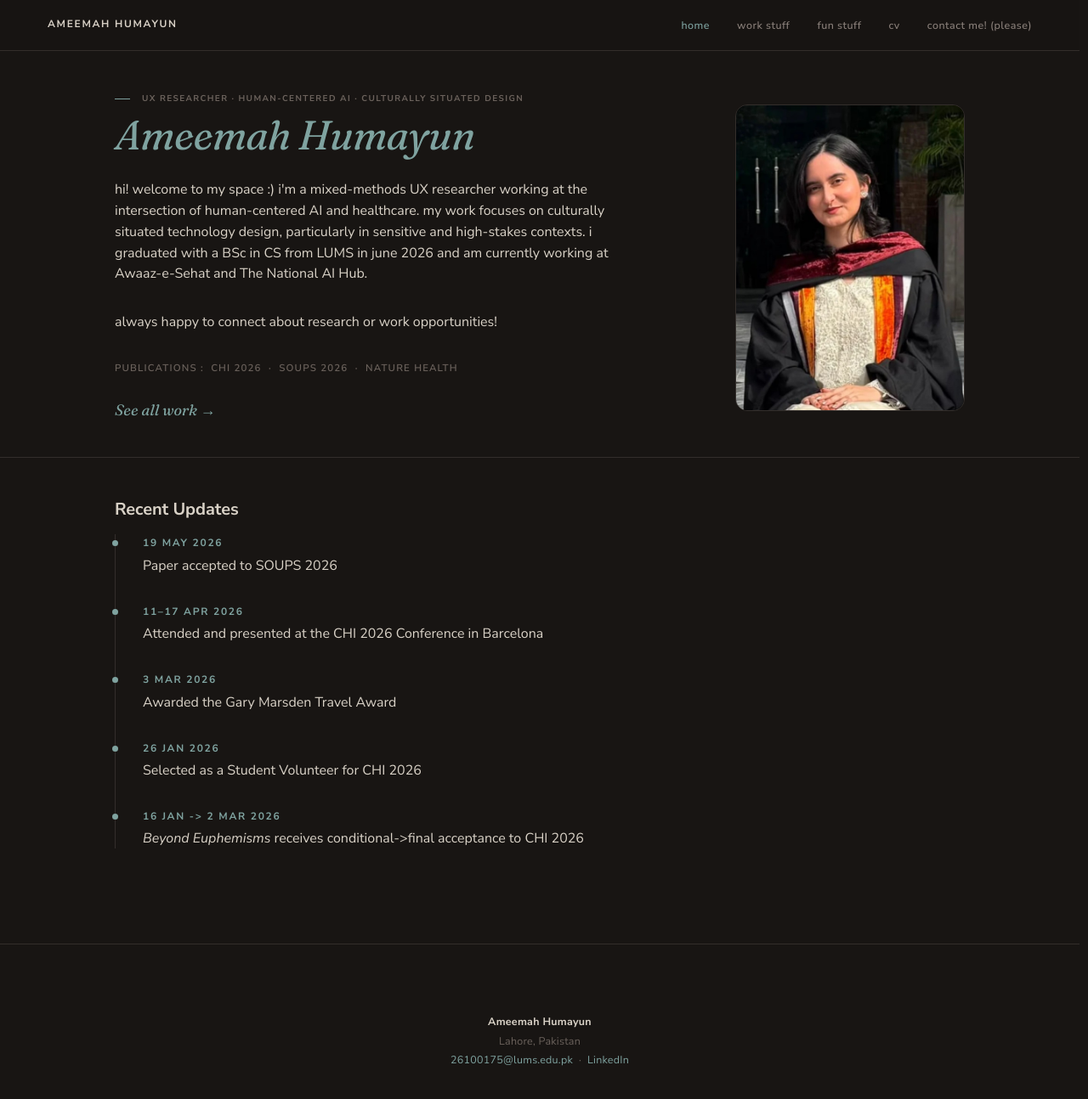
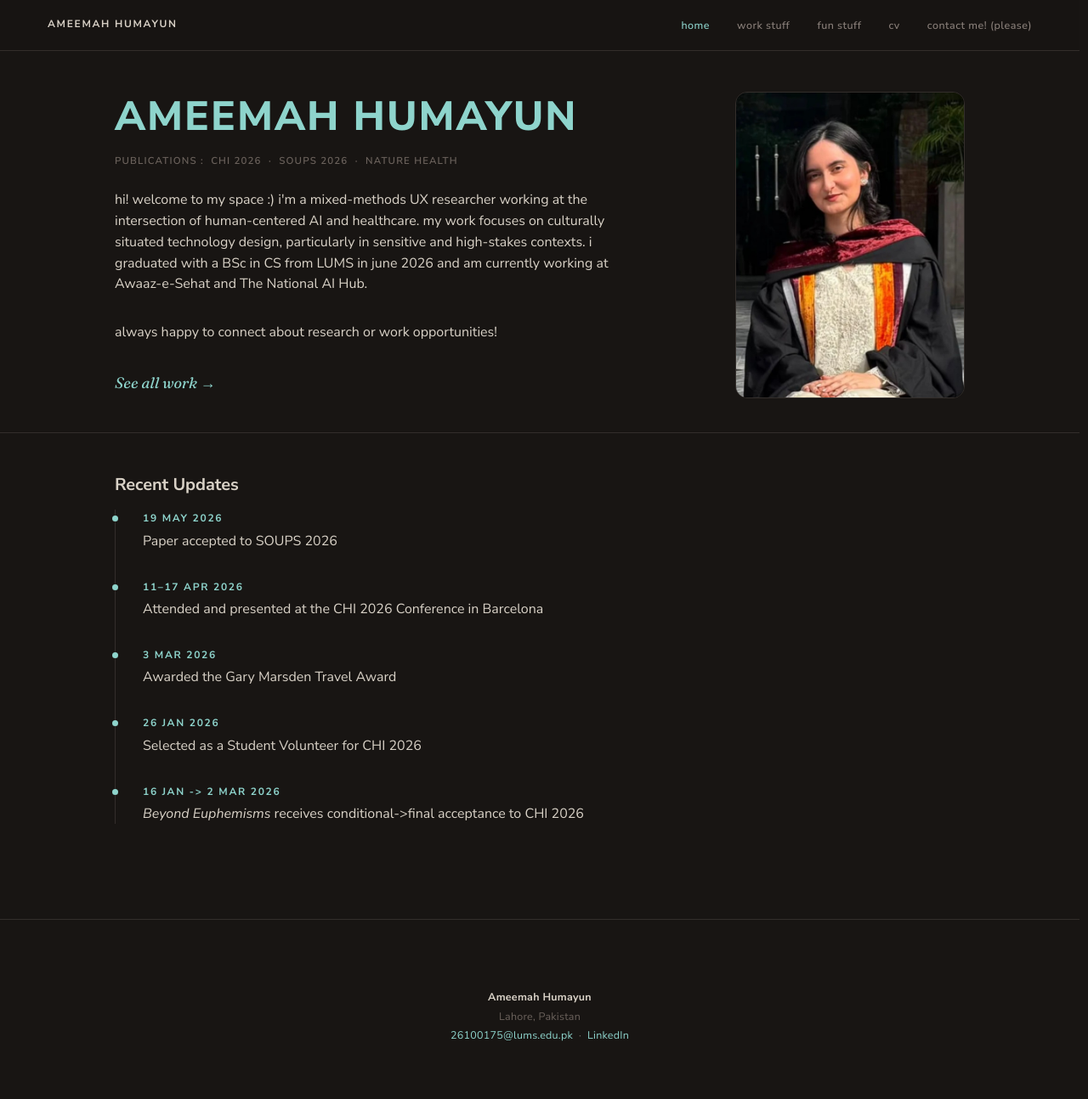
Before and after one commit to ameemahumayun/ameemahumayun.github.io, a Jekyll site: the page built from index.html, in a window 1280 px wide and 1308 px high. Shown: the top 1294 px of the window at 85% size. Built offline with Jekyll 4.4.1, drawn with Linux system fonts in a browser that asks for light colours.

Commit message:
Redesign homepage hero name and reorder publications
- Brighten the site's teal accent variable
- Swap the italicized serif name for bold, uppercase Nunito Sans, echoing the nav wordmark
- Remove the "UX Researcher..." eyebrow line
- Move the Publications line up, right after the name

Co-Authored-By: Claude Sonnet 5 <noreply@anthropic.com>
Claude-Session: https://claude.ai/code/session_01RCzM7zTsD8mFw1QLJ4sgHP

```diff
--- a/assets/css/base.css
+++ b/assets/css/base.css
@@ -87,6 +87,16 @@ a { transition: color var(--duration) var(--ease); }
   letter-spacing: 0.005em;
 }
 
+/* Hero name mark. Echoes .nav__home (Nunito Sans, uppercase, bold) at
+   hero scale, distinguished by the accent color and a touch of tracking. */
+.hero-name {
+  font-family: var(--font-body);
+  text-transform: uppercase;
+  font-weight: var(--weight-black);
+  color: var(--color-accent);
+  letter-spacing: var(--tracking-wide);
+}
+
 
 /* ----- TEXT HELPERS ------------------------------------------------------ */
 .lead {
--- a/assets/css/tokens.css
+++ b/assets/css/tokens.css
@@ -32,8 +32,8 @@
   --color-border-soft:  #2a2624;  /* faint dividers */
   --color-rule:         #3a3431;  /* tag borders, tracks */
 
-  --color-accent:       #7fa3a0;
---color-accent-deep:  #5f807d;
+  --color-accent:       #8ed4cc;
+  --color-accent-deep:  #6ea59f;
 
   --color-selection-bg: var(--color-accent);
   --color-selection-fg: var(--color-bg);
--- a/index.html
+++ b/index.html
@@ -9,16 +9,15 @@ description: Mixed-methods UX researcher working on human-centered AI for health
 <header class="hero hero--profile">
   <div class="hero__inner">
     <div class="hero__text">
-<div class="eyebrow eyebrow-rule" style="color:var(--color-text-mute);">UX Researcher · Human-Centered AI · Culturally Situated Design</div>
-      <h1 style="margin-top:0.5rem;margin-bottom:1.5rem;"><span class="serif">Ameemah Humayun</span></h1>
-      <p class="lead" style="max-width:600px;font-size:var(--text-base);">hi! welcome to my space :) i'm a mixed-methods UX researcher working at the intersection of human-centered AI and healthcare. my work focuses on culturally situated technology design, particularly in sensitive and high-stakes contexts. i graduated with a BSc in CS from LUMS in june 2026 and am currently working at Awaaz-e-Sehat and The National AI Hub.</p>
-      <p class="lead" style="max-width:600px;font-size:var(--text-base);">always happy to connect about research or work opportunities!</p>
-<p class="eyebrow" style="margin-top:1.5rem;color:var(--color-text-mute);font-weight:600;letter-spacing:0.1em;">
+      <h1 style="margin-top:0;margin-bottom:1rem;"><span class="hero-name">Ameemah Humayun</span></h1>
+      <p class="eyebrow" style="margin-bottom:1.5rem;color:var(--color-text-mute);font-weight:600;letter-spacing:0.1em;">
         Publications&nbsp;:&nbsp;
         <a href="https://doi.org/10.1145/3772318.3791315" target="_blank" rel="noopener" class="link-quiet">CHI 2026</a> &nbsp;·&nbsp;
         <span>SOUPS 2026</span> &nbsp;·&nbsp;
         <span>Nature Health</span>
       </p>
+      <p class="lead" style="max-width:600px;font-size:var(--text-base);">hi! welcome to my space :) i'm a mixed-methods UX researcher working at the intersection of human-centered AI and healthcare. my work focuses on culturally situated technology design, particularly in sensitive and high-stakes contexts. i graduated with a BSc in CS from LUMS in june 2026 and am currently working at Awaaz-e-Sehat and The National AI Hub.</p>
+      <p class="lead" style="max-width:600px;font-size:var(--text-base);">always happy to connect about research or work opportunities!</p>
       <p style="margin-top:1.5rem;">
         <a href="{{ '/work/' | relative_url }}" class="serif" style="font-size:1.125rem;">See all work &rarr;</a>
       </p>
```
